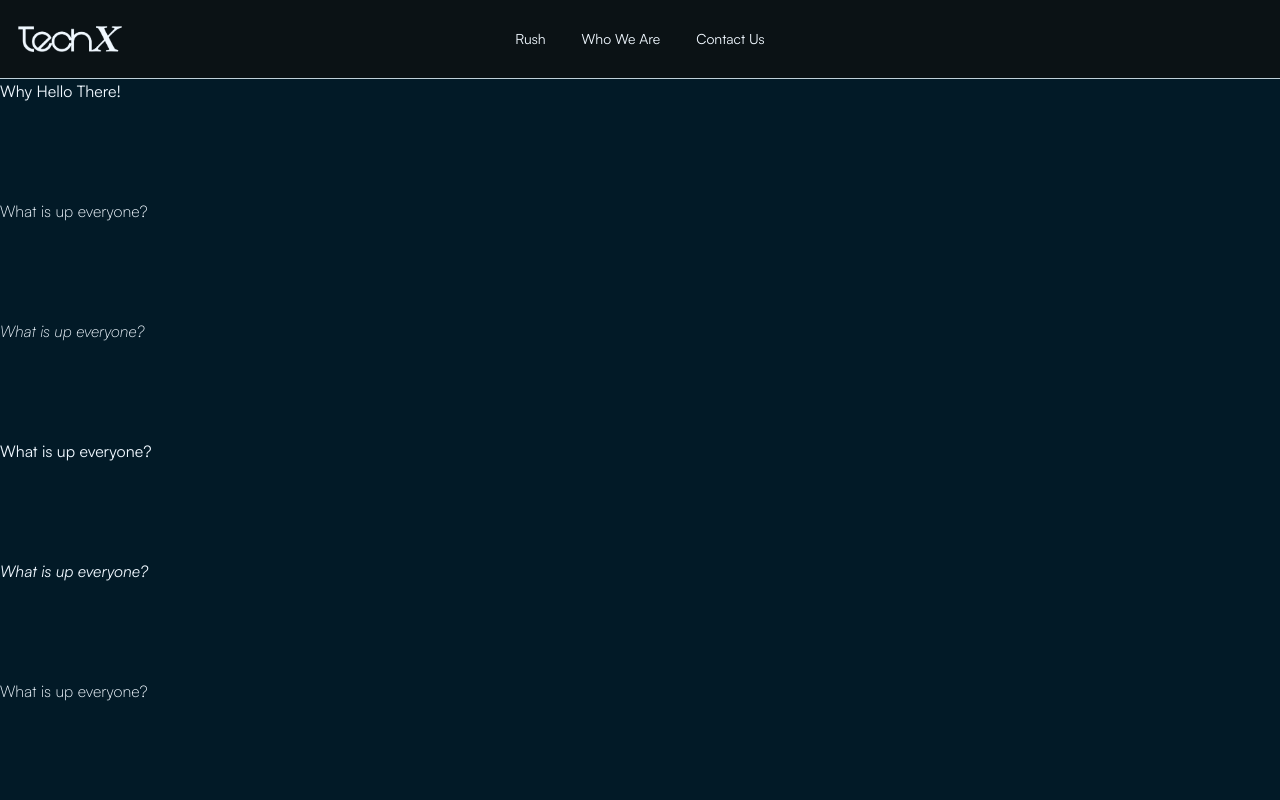
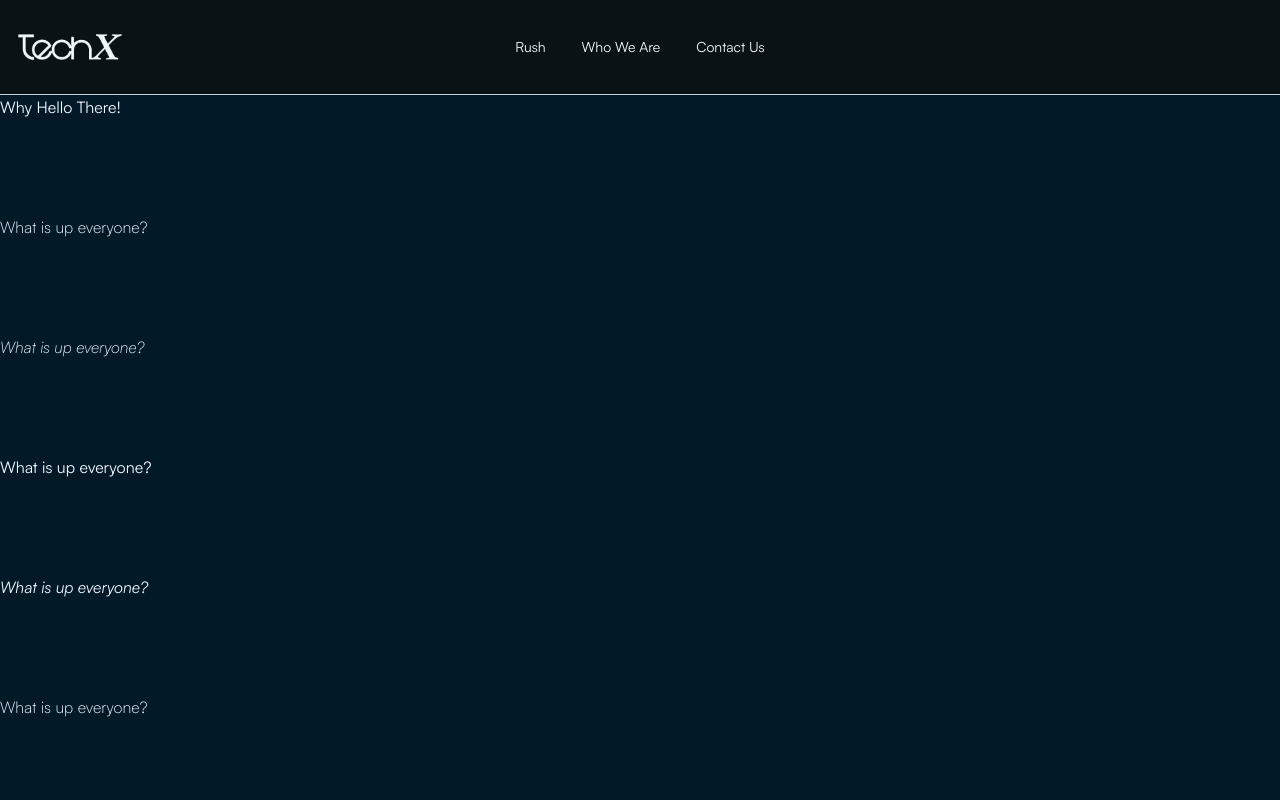
Before and after one commit to The-TechX-Society/website, a Next.js app: page / in a window 1280 px wide. Shown: the top 800 px of the page. Built offline with nearby package versions, Linux system fonts and the light colour scheme.

Commit message:
[feature] scroll-linked height

```diff
--- a/components/ui/navigation/nav.tsx
+++ b/components/ui/navigation/nav.tsx
@@ -7,18 +7,30 @@ import Image from "next/image";
 // missing a lot of func from here: https://base-ui.com/react/components/navigation-menu
 // see if need to add more complex functionality later on
 import { NavigationMenu } from "@base-ui/react/navigation-menu";
+import { motion, useScroll, useTransform } from "motion/react";
 
 // internal
-import type { AnimatedComponent } from "@/lib/animation";
 import type { ColoredComponent } from "@/lib/color";
 import "./nav.css";
 
-interface NavigationProps extends ColoredComponent, AnimatedComponent { }
+interface NavigationProps extends ColoredComponent { }
 
 export function Navigation({ colorScheme }: NavigationProps) {
+    const { scrollY } = useScroll();
+
+    const paddingTop = useTransform(scrollY, [30, 120], [24, 8]);
+    const paddingBottom = useTransform(scrollY, [30, 120], [24, 8]);
 
     return (
-        <NavigationMenu.Root className={`nav-root ${colorScheme}`}>
+        <NavigationMenu.Root
+            className={`nav-root ${colorScheme}`}
+            render={
+                <motion.nav style={{
+                    paddingTop,
+                    paddingBottom
+                }} />
+            }
+        >
             <div className="nav-logo-container">
                 <Link href="/" className="nav-logo-link">
                     <Image src="/logos/techx_light.png" alt="logo" width={1000} height={250} loading="eager" />
```
